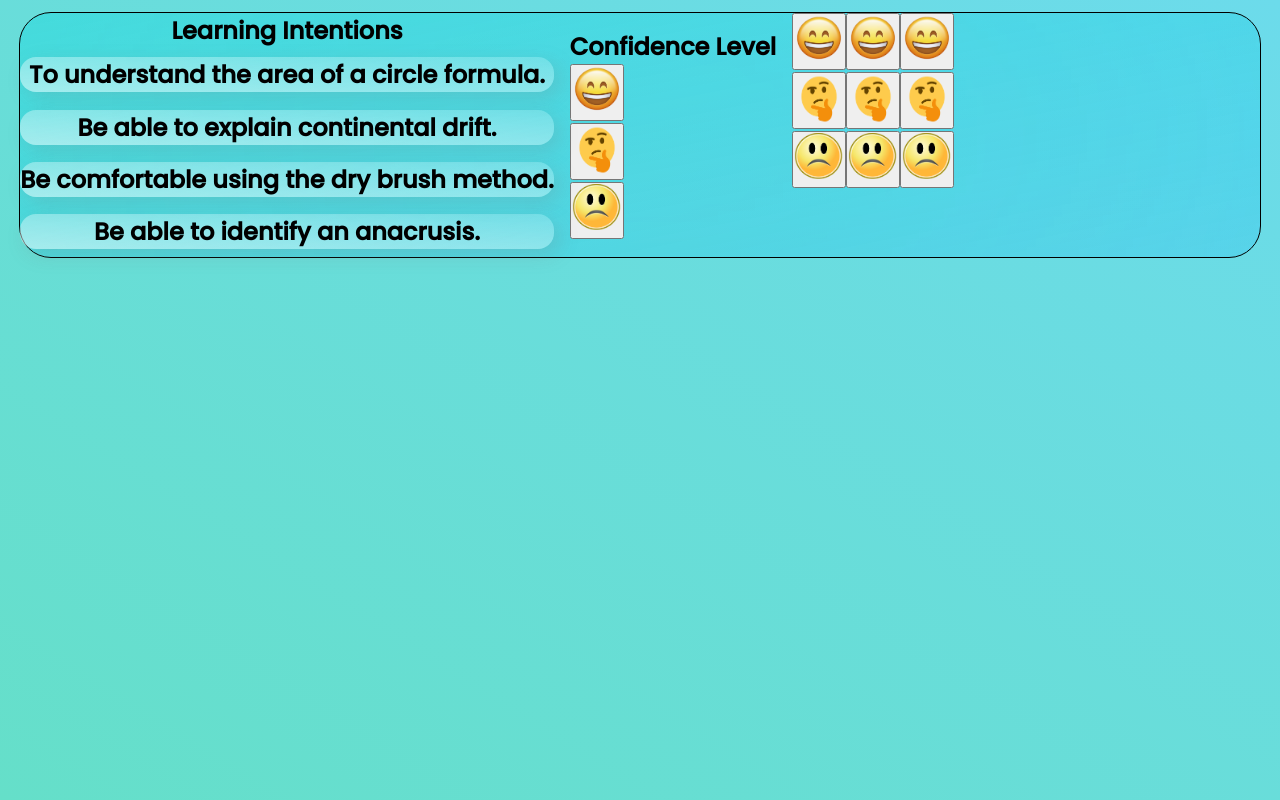
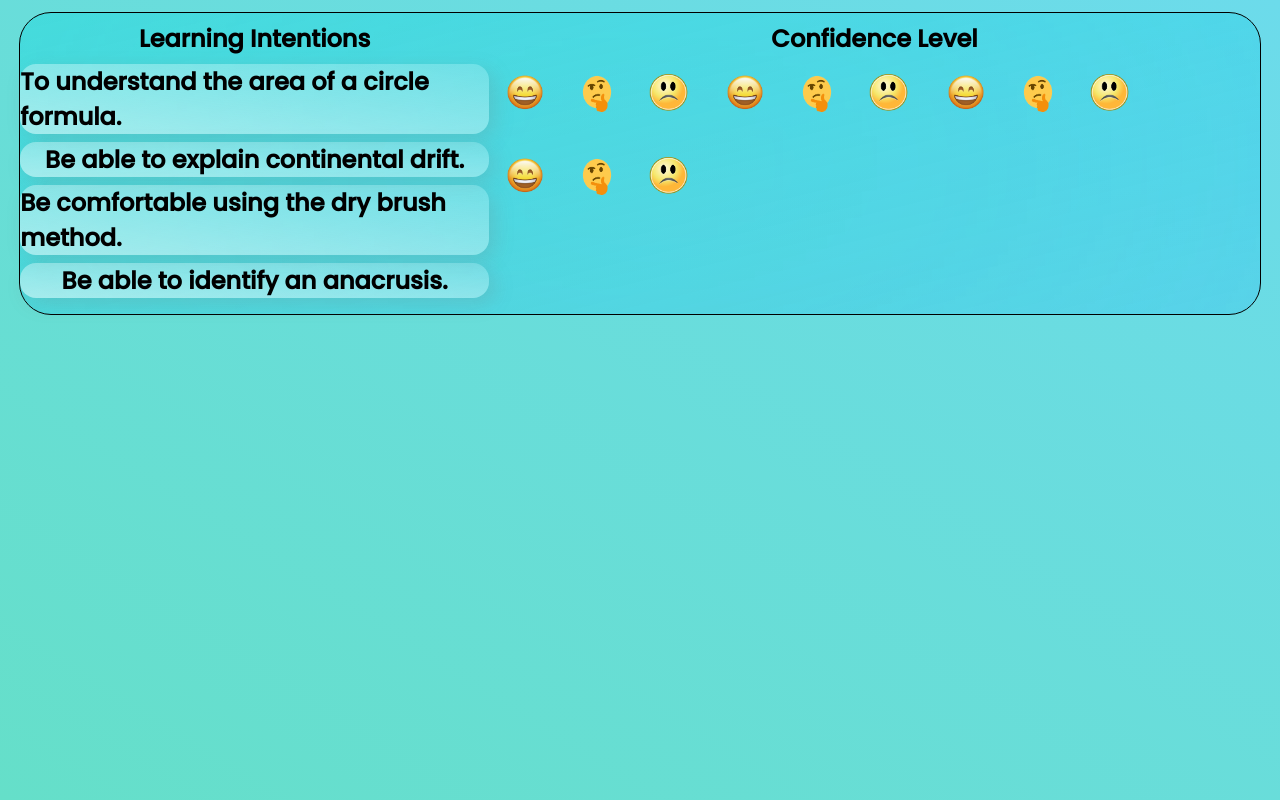
Before and after one commit to Jgilius/LearningSpot, a Django app: page /home/ in a window 1280 px wide. Shown: the part 40-840 px from the top of the page. Run offline with Django 3.2, Linux system fonts and the light colour scheme.

Commit message:
updated LI CSS with buttons for desktop

```diff
--- a/LearningSpot/LearningSpotProject/static/CSS/learning_intentions.css
+++ b/LearningSpot/LearningSpotProject/static/CSS/learning_intentions.css
@@ -1,19 +1,21 @@
+/* Complete Don't Touch*/
  * {
     margin:0;
     padding: 0;
     box-sizing: border-box;
 }
-
+/* Complete Don't Touch*/
 header {
     min-height: 5vh;
     background: linear-gradient(to right top, #65dfc962, #6cdaeb5c);
     text-align: center;
 }
+/* Complete Don't Touch*/
 .container {
     min-height: 97vh;
     width: 97%;
 }
-
+/* Complete Don't Touch*/
 main {
     font-family: 'Poppins', sans-serif, thin;
     min-height: 100vh;
@@ -22,8 +24,7 @@ main {
     align-items: center;
     justify-content: center;
 }
-
-
+/* Complete Don't Touch*/
 .learning_intentions_section {
     display: flex;
     background: white;
@@ -36,24 +37,23 @@ main {
     backdrop-filter: blur(30rem);
     border: 1px solid;
     border-color: black;
-
 }
-
+/* Complete Don't Touch*/
 .learning_intentions_module{
-    position: relative;
-    display: flex;
-    flex-direction: column;
-    align-items: left;
-    justify-content: space-between;
+    background: none;
+        border: none;
+        border-color: none;
+        margin: 0.5rem 0rem;
+        border-radius: 1rem;
 }
-
+/* Complete Don't Touch*/
 .learning_intentions_header{
     position: relative;
     display: flex;
     flex-direction: column;
     align-items: center;
 }
-
+/* Complete Don't Touch*/
 .learning_intention{
     display: flex;
     justify-content: center;
@@ -65,25 +65,38 @@ main {
     margin: 0.5rem 0rem;
     border-radius: 1rem;
     box-shadow: 6px 6px 20px rgba(122,122,122,0.2);
+}
+/* Complete Don't Touch*/
+.confidence_level_module {
+    background: none;
+    border: none;
+    border-color: none;
+    margin: 0.5rem 0rem;
+    border-radius: 1rem;
+}
+/* Complete Don't Touch*/
+.confidence_level_header {
+    position: relative;
+    display: flex;
+    flex-direction: column;
+    align-items: center;
+}
+/* Complete Don't Touch*/
+.confidence_button_group {
+    display: inline-flex;
+}
+/* Complete Don't Touch*/
+.button {
+    margin: 0.5rem 0rem;
+    border-radius: 1rem;
+    box-shadow: none;
+    padding: 10px 16px;
+    outline: none;
+    border: none;
+}
 
 
-}
-
-.confidence_level_module{
-    display: flex;
-    flex-direction: column;
-    align-items: right;
-    padding: 1rem;
-    justify-content: space-between;
-}
-
-.confidence_level_header{
-    display: flex;
-    position: relative;
-    align-items: center;
-}
-
-/* Desktop 1920px x 1080px */
+/*Desktop 1920px x 1080px*/
 @media screen
     and (max-device-width: 1920px)
     and (min-device-width: 1367px)
@@ -94,17 +107,20 @@ main {
                 position: absolute;
                 left: 10%;
                 width: 33.33%;
-                height: 40%;
+                    height: 45%;
                 z-index: 15rem;
                     top: 7%;
                     margin: 0rem -10rem 0rem -10rem;
         }
 
         .learning_intentions_module{
-            padding: 2rem;
+            padding: 1rem 0rem 0rem 2rem;
+                width: 100%;
+                height: 10rem;
         }
 
         .learning_intentions_header{
+            padding: 1rem 4rem 0rem 0rem;
             bottom: 1rem;
             font-size: 16px;
         }
@@ -113,15 +129,18 @@ main {
             padding: 0.5rem;
             font-size: 12px;
             word-wrap: break-all;
-            width: 90%;
-            text-align: center;
+            width: 80%;
+                text-align: left;
         }
 
         .confidence_level_module{
-            padding: 2rem;
+            padding: 1rem 2rem 0rem 0rem;
+                width: 50%;
+                height: 10rem;
         }
 
         .confidence_level_header{
+            padding: 1rem 0rem 0rem 0rem;
             bottom: 1rem;
             font-size: 16px;
         }
@@ -131,7 +150,7 @@ main {
         }
 }
 
-/* Laptop 1366px x 768px */
+Laptop 1366px x 768px
 @media screen
     and (max-device-width: 1366px)
     and (min-device-width: 1025px)
@@ -184,7 +203,7 @@ main {
         }
 }
 
-/*Tablet 1024px x 768px */
+Tablet 1024px x 768px
 @media screen
     and (max-device-width: 1024px)
     and (min-device-width: 1024px)
@@ -238,7 +257,7 @@ main {
         }
 }
 
-/*Mobile 414px x 896px */
+Mobile 414px x 896px
 @media screen
     and (max-device-width: 414px)
     and (min-device-width: 414px)
@@ -293,3 +312,4 @@ main {
             width: 100px;
         }
 }
+*/
--- a/LearningSpot/LearningSpotProject/templates/home.html
+++ b/LearningSpot/LearningSpotProject/templates/home.html
@@ -61,60 +61,55 @@
                 <h1>Confidence Level</h1>
               </div>
 
-              <div class="happy_button">
-                <button type="happy_button"> <img src="../static/images/happy.png" height="50" width="50"
-                    background-colour="transparent" /></button>
+              <div class="confidence_button_group">
+                <div class="button" type="happy_button"> <img src="../static/images/happy-removebg-preview.png" height="40rem"
+                    width="40rem" /></button>
                 </div>
-                <div class="unsure_button">
-                  <button type="happy_button"> <img src="../static/images/confused.png" height="50" width="50" /></button>
+                <div class="button" type="unsure_button"><img src="../static/images/confused-removebg-preview.png" height="40rem"
+                    width="40rem" /></button>
                 </div>
-                <div class="sad_button">
-                  <button type="happy_button"> <img src="../static/images/sad.png" height="50" width="50" /></button>
+                <div class="button" type="unsure_button"><img src="../static/images/sad-removebg-preview.png" height="40rem"
+                    width="40rem" /></button>
                 </div>
               </div>
 
-                <div class="confidence_level">
-                  <div class="happy_button">
-                    <button type="happy_button"> <img src="../static/images/happy.png" height="50" width="50"
-                        background-colour="transparent" /></button>
+              <div class="confidence_button_group">
+                <div class="button" type="happy_button"> <img src="../static/images/happy-removebg-preview.png" height="40rem"
+                    width="40rem" /></button>
                 </div>
-                    <div class="unsure_button">
-                      <button type="happy_button"> <img src="../static/images/confused.png" height="50" width="50" /></button>
+                <div class="button" type="unsure_button"><img src="../static/images/confused-removebg-preview.png" height="40rem"
+                    width="40rem" /></button>
                 </div>
-                    <div class="sad_button">
-                      <button type="happy_button"> <img src="../static/images/sad.png" height="50" width="50" /></button>
+                <div class="button" type="unsure_button"><img src="../static/images/sad-removebg-preview.png" height="40rem"
+                    width="40rem" /></button>
                 </div>
                 </div>
 
-                <div class="confidence_level">
-                  <div class="happy_button">
-                    <button type="happy_button"> <img src="../static/images/happy.png" height="50" width="50"
-                        background-colour="transparent" /></button>
+              <div class="confidence_button_group">
+                <div class="button" type="happy_button"> <img src="../static/images/happy-removebg-preview.png" height="40rem"
+                    width="40rem" /></button>
                 </div>
-                    <div class="unsure_button">
-                      <button type="happy_button"> <img src="../static/images/confused.png" height="50" width="50" /></button>
+                <div class="button" type="unsure_button"><img src="../static/images/confused-removebg-preview.png" height="40rem"
+                    width="40rem" /></button>
                 </div>
-                    <div class="sad_button">
-                      <button type="happy_button"> <img src="../static/images/sad.png" height="50" width="50" /></button>
+                <div class="button" type="unsure_button"><img src="../static/images/sad-removebg-preview.png" height="40rem"
+                    width="40rem" /></button>
                 </div>
                 </div>
 
-                <div class="confidence_level">
-                  <div class="happy_button">
-                    <button type="happy_button"> <img src="../static/images/happy.png" height="50" width="50"
-                        background-colour="transparent" /></button>
+              <div class="confidence_button_group">
+                <div class="button" type="happy_button"> <img src="../static/images/happy-removebg-preview.png" height="40rem"
+                    width="40rem" /></button>
                 </div>
-                    <div class="unsure_button">
-                      <button type="happy_button"> <img src="../static/images/confused.png" height="50" width="50" /></button>
+                <div class="button" type="unsure_button"><img src="../static/images/confused-removebg-preview.png" height="40rem"
+                    width="40rem" /></button>
                 </div>
-                    <div class="sad_button">
-                      <button type="happy_button"> <img src="../static/images/sad.png" height="50" width="50" /></button>
+                <div class="button" type="unsure_button"><img src="../static/images/sad-removebg-preview.png" height="40rem"
+                    width="40rem" /></button>
                 </div>
                 </div>
 
             </div>
-          </div>
-
         </section>
       </main>
   </body>
```
Also changed, not shown: LearningSpot/LearningSpotProject/static/images/confused-removebg-preview.png (renamed from LearningSpot/LearningSpotProject/static/images/confused.png), LearningSpot/LearningSpotProject/static/images/happy-removebg-preview.png (renamed from LearningSpot/LearningSpotProject/static/images/happy.png), LearningSpot/LearningSpotProject/static/images/sad-removebg-preview.png (renamed from LearningSpot/LearningSpotProject/static/images/sad.png). Lines whose indentation alone changed are shown as unchanged.
